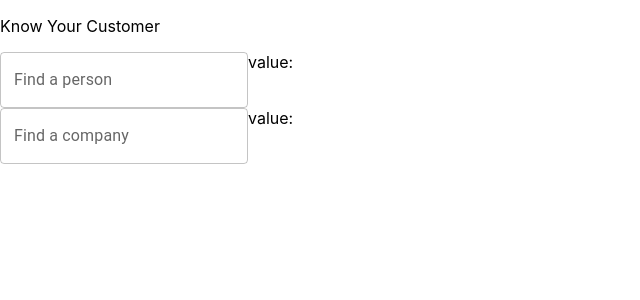
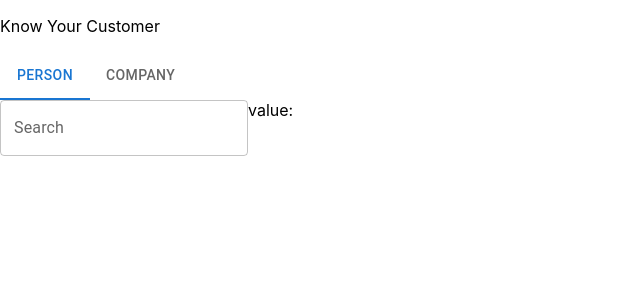
Before and after one commit to davemarong/stacc, a React (Create React App) app: page / in a window 1280 px wide. Shown: the top 300 px of the page, without its empty margins (0-640 px from the left). Built offline with nearby package versions, Linux system fonts and the light colour scheme.

Commit message:
Add tabs meny

```diff
--- a/src/App.tsx
+++ b/src/App.tsx
@@ -2,13 +2,14 @@ import React from "react";
 import Button from "@mui/material/Button";
 import { Header } from "./components/header/Header";
 import { InputField } from "./components/inputField/InputField";
+import { Tabs_Meny } from "./components/tabs_meny/Tabs_Meny";
 
 function App() {
   return (
     <>
       <Header>Know Your Customer</Header>
-      <InputField>Find a person</InputField>
-      <InputField>Find a company</InputField>
+      <Tabs_Meny />
+      <InputField>Search</InputField>
     </>
   );
 }
--- /dev/null
+++ b/src/components/tabs_meny/Tabs_Items.js
@@ -0,0 +1,4 @@
+export const tabs_items = [
+  { label: "Person", id: 0 },
+  { label: "Company", id: 1 },
+];
--- /dev/null
+++ b/src/components/tabs_meny/Tabs_Meny.tsx
@@ -0,0 +1,23 @@
+import React, { useState } from "react";
+
+import { tabs_items } from "./Tabs_Items";
+import Tabs from "@mui/material/Tabs";
+import Tab from "@mui/material/Tab";
+
+export const Tabs_Meny = () => {
+  // STATE
+  const [value, setValue] = useState(0);
+
+  // FUNCTIONS
+  const handleChange = (event: React.SyntheticEvent, newValue: number) => {
+    setValue(newValue);
+  };
+  // RETURN
+  return (
+    <Tabs value={value} onChange={handleChange}>
+      {tabs_items.map((item: any) => {
+        return <Tab label={item.label} key={item.id} />;
+      })}
+    </Tabs>
+  );
+};
```
